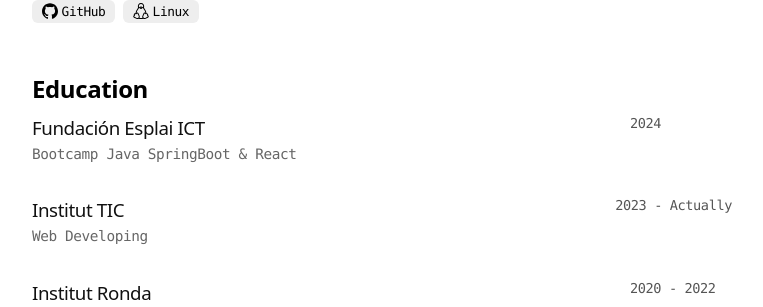
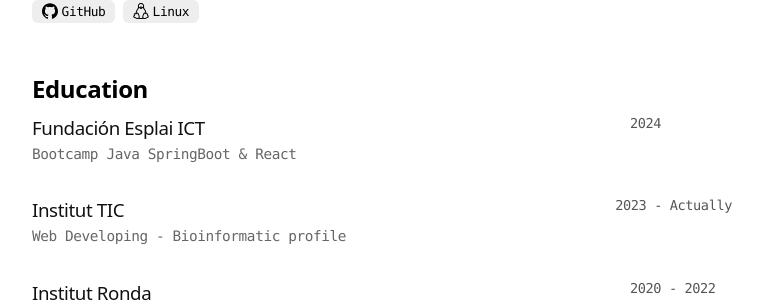
Before and after one commit to rdalmau23/dist, a plain HTML site: page index.html in a window 1280 px wide. Shown: the part 493-800 px from the top of the page, without its empty margins (258-1021 px from the left). Drawn offline with Linux system fonts and the light colour scheme.

Commit message:
Update index.html

```diff
--- a/index.html
+++ b/index.html
@@ -405,7 +405,7 @@
                 <time data-astro-cid-qtcj2w7e>2023 - Actually</time>
               </header>
               <footer data-astro-cid-qtcj2w7e>
-                <p data-astro-cid-qtcj2w7e>Web Developing</p>
+                <p data-astro-cid-qtcj2w7e>Web Developing - Bioinformatic profile</p>
               </footer>
             </article>
           </li>
```
